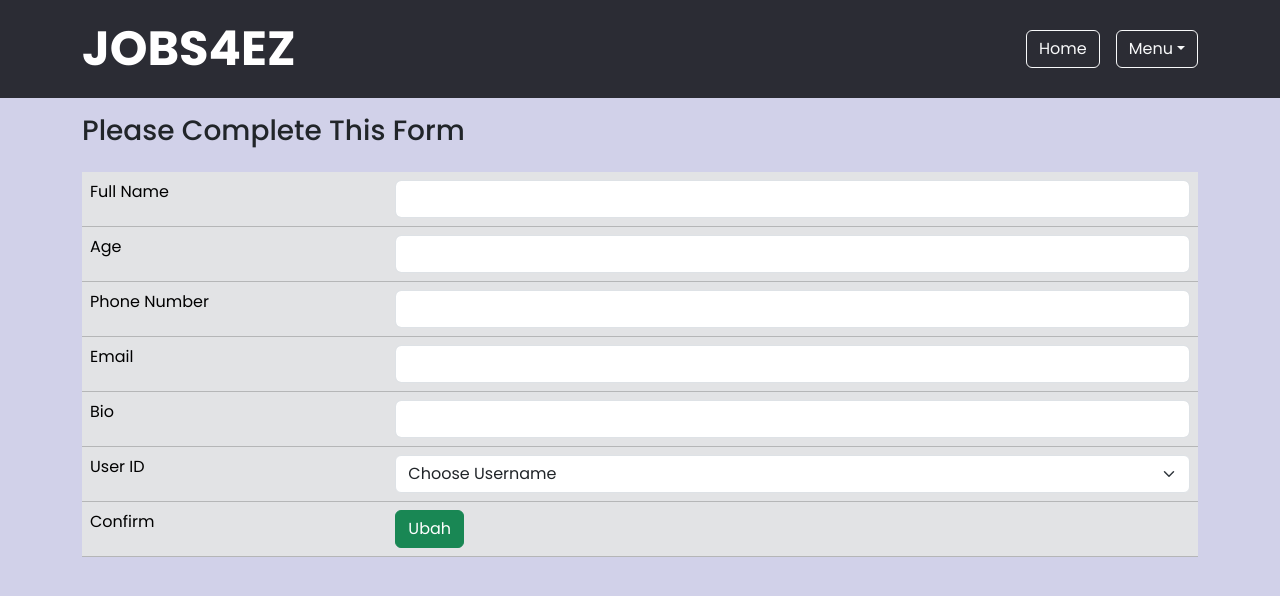
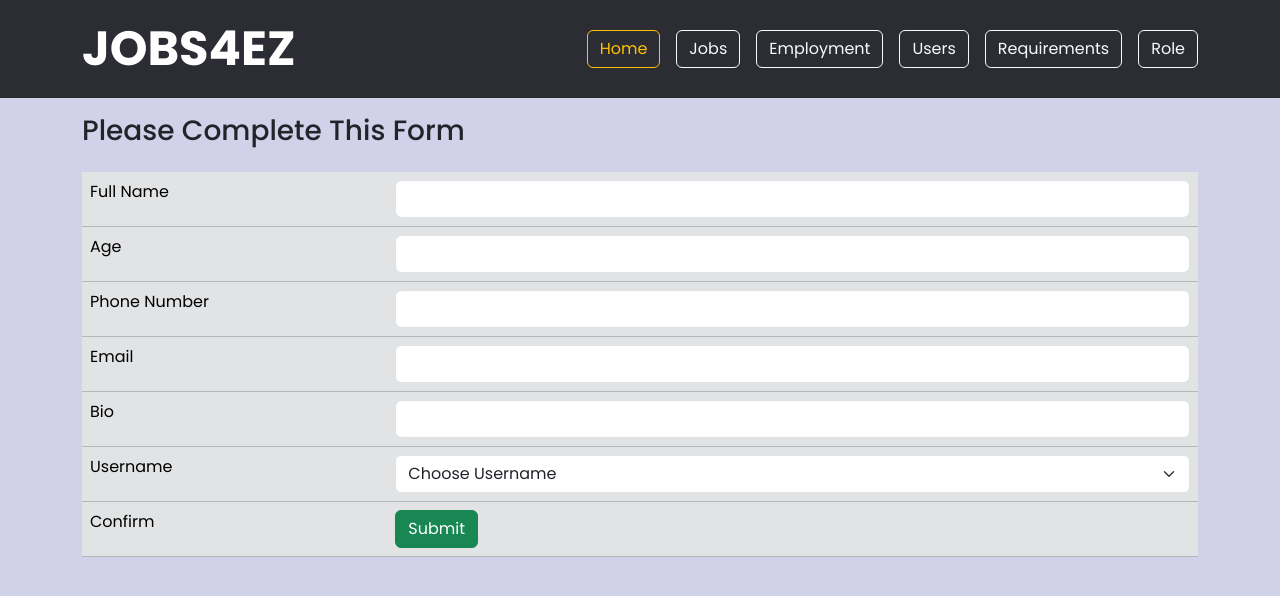
Before and after one commit to Kling777/job4EZ-phpNative, a PHP site: page /update-employment.php?id=1 in a window 1280 px wide. Shown: the top 596 px of the page. Run offline with PHP 8.4, Linux system fonts and the light colour scheme; data that the repository does not hold is empty.

Commit message:
finishing

```diff
--- a/header.php
+++ b/header.php
@@ -71,30 +71,12 @@ include 'api.php';
                 <a class="navbar-brand" id="navlog" href="dashboard.php">JOBS4EZ</a>
                 <div class="collapse navbar-collapse justify-content-end" id="navbarNavAltMarkup">
                     <div class="navbar-nav">
-                        <a href="dashboard.php" class="btn btn-outline-light">Home</a>
-                        <div class="dropdown">
-                            <button class=" btn btn-outline-light ms-3 dropdown-toggle" type="button" data-bs-toggle="dropdown" aria-expanded="false">Menu</button>
-                            <ul class="dropdown-menu bg-dark-subtle">
-                                <li>
-                                    <a href="jobs.php" class="dropdown-item">Jobs</a>
-                                </li>
-                                <li>
-                                    <a href="employment.php" class="dropdown-item">Employment</a>
-                                </li>
-                                <li>
-                                    <a href="users.php" class="dropdown-item">Users</a>
-                                </li>
-                                <li>
-                                    <hr class="dropdown-divider">
-                                </li>
-                                <li>
-                                    <a href="requirements.php" class="dropdown-item">Requirements</a>
-                                </li>
-                                <li>
-                                    <a href="level.php" class="dropdown-item">Role</a>
-                                </li>
-                            </ul>
-                        </div>
+                        <a href="dashboard.php" class="btn btn-outline-warning">Home</a>
+                        <a href="jobs.php" class="btn btn-outline-light ms-3">Jobs</a>
+                        <a href="employment.php" class="btn btn-outline-light mx-3">Employment</a>
+                        <a href="users.php" class="btn btn-outline-light">Users</a>
+                        <a href="requirements.php" class="btn btn-outline-light mx-3">Requirements</a>
+                        <a href="level.php" class="btn btn-outline-light">Role</a>
                     </div>
                 </div>
             </div>
--- a/update-employment.php
+++ b/update-employment.php
@@ -73,7 +73,7 @@ if (isset($_POST['ubah'])) {
                         </td>
                     </tr>
                     <tr>
-                        <td>User ID</td>
+                        <td>Username</td>
                         <td>
                             <select name="username" class="form-select" required>
                                 <option value="">Choose Username</option>
@@ -88,7 +88,7 @@ if (isset($_POST['ubah'])) {
                     <tr>
                         <td>Confirm</td>
                         <td>
-                            <button class="btn btn-success" id="ubah" name="ubah" type="submit">Ubah</button>
+                            <button class="btn btn-success" id="ubah" name="ubah" type="submit">Submit</button>
                         </td>
                     </tr>
                 </tbody>
--- a/update-jobs.php
+++ b/update-jobs.php
@@ -106,7 +106,7 @@ if (isset($_POST['ubah'])) {
                     <tr>
                         <td>Confirm</td>
                         <td>
-                            <button class="btn btn-success" id="ubah" name="ubah" type="submit">Ubah</button>
+                            <button class="btn btn-success" id="ubah" name="ubah" type="submit">Submit</button>
                         </td>
                     </tr>
                 </tbody>
--- a/update-level.php
+++ b/update-level.php
@@ -39,7 +39,7 @@ if (isset($_POST['ubah'])) {
                     <tr>
                         <td>Confirm</td>
                         <td>
-                            <button class="btn btn-success" id="ubah" name="ubah" type="submit">Ubah</button>
+                            <button class="btn btn-success" id="ubah" name="ubah" type="submit">Submit</button>
                         </td>
                     </tr>
                 </tbody>
--- a/update-requirements.php
+++ b/update-requirements.php
@@ -39,7 +39,7 @@ if (isset($_POST['ubah'])) {
                     <tr>
                         <td>Confirm</td>
                         <td>
-                            <button class="btn btn-success" id="ubah" name="ubah" type="submit">Ubah</button>
+                            <button class="btn btn-success" id="ubah" name="ubah" type="submit">Submit</button>
                         </td>
                     </tr>
                 </tbody>
--- a/update-users.php
+++ b/update-users.php
@@ -106,7 +106,7 @@ if (isset($_POST['ubah'])) {
                     <tr>
                         <td>Confirm</td>
                         <td>
-                            <button class="btn btn-success" id="ubah" name="ubah" type="submit">Ubah</button>
+                            <button class="btn btn-success" id="ubah" name="ubah" type="submit">Submit</button>
                         </td>
                     </tr>
                 </tbody>
```
